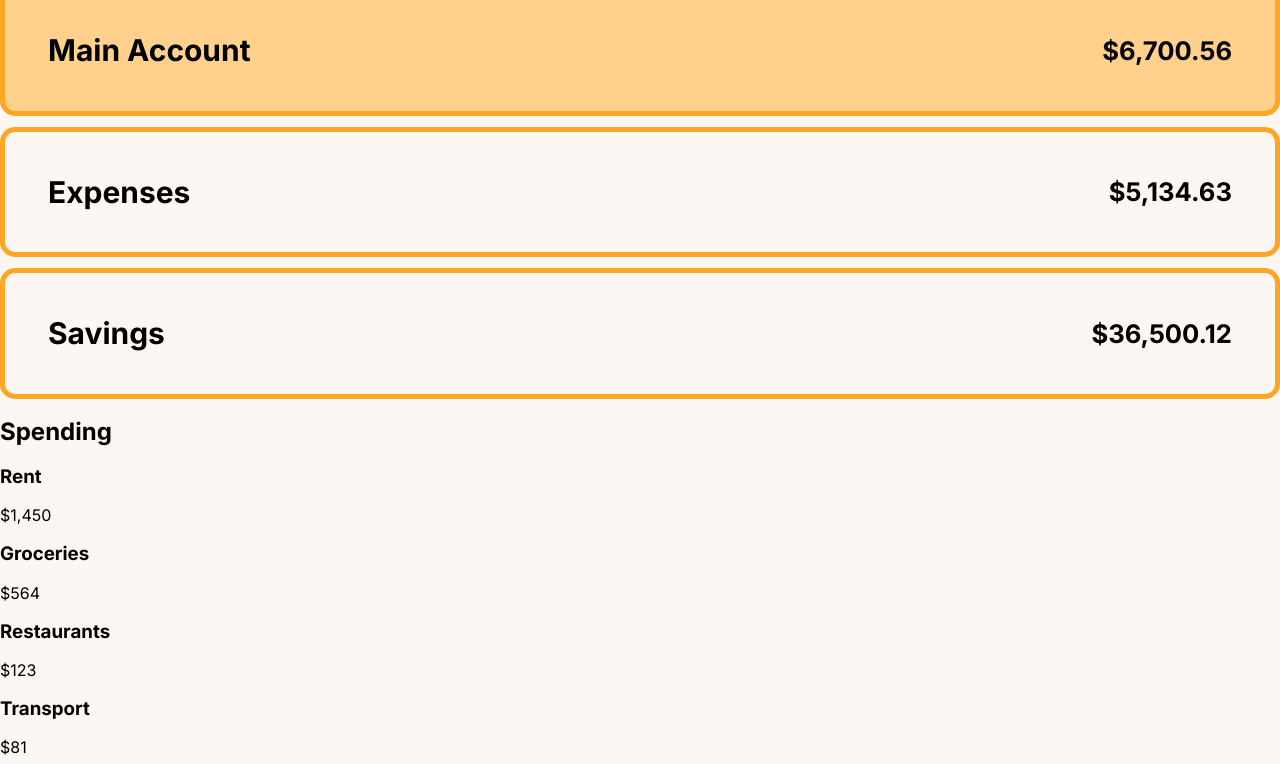
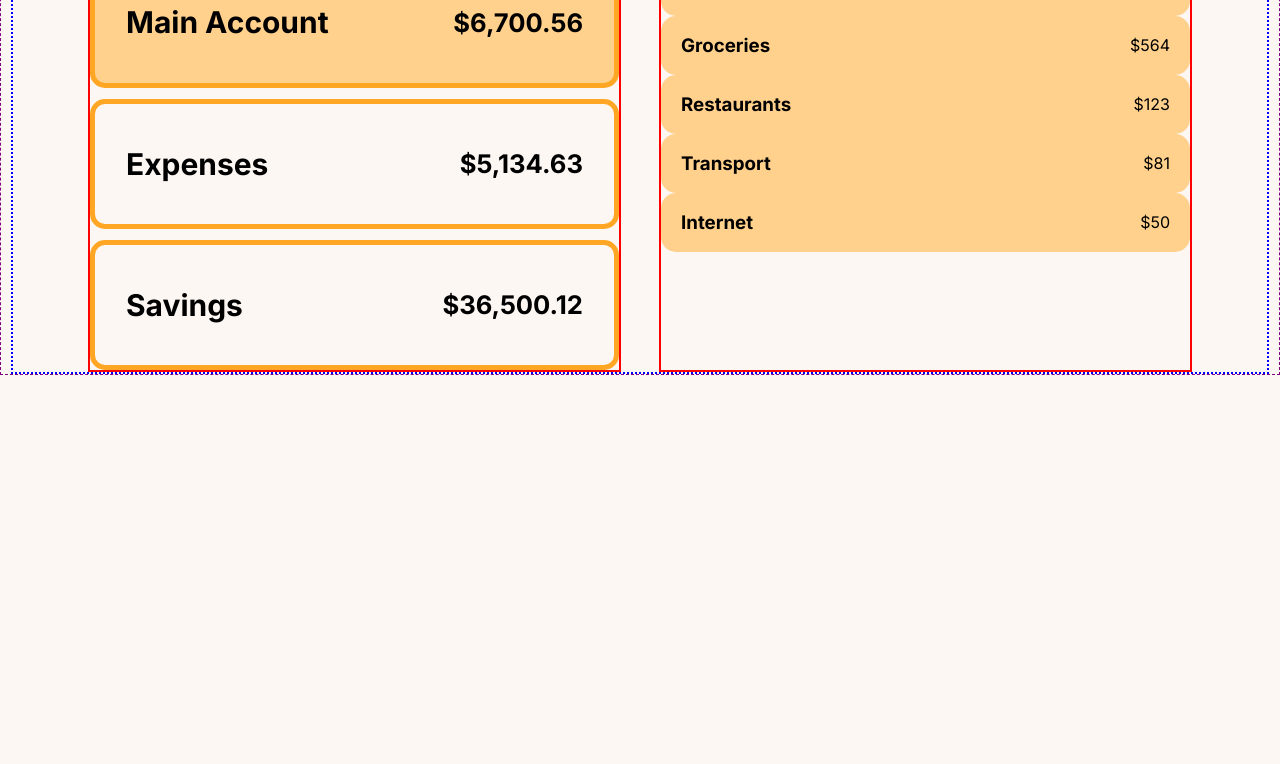
Before and after one commit to jeff-eng/best_bank, a plain HTML site: page index.html in a window 1280 px wide. Shown: the part 453-1217 px from the top of the page. After the commit the page ends 917 px from the top, so only its background shows below. Drawn offline with nearby package versions, Linux system fonts and the light colour scheme; a script that the page names is missing.

Commit message:
Set necessary containers to flexbox.

```diff
--- a/index.css
+++ b/index.css
@@ -121,8 +121,9 @@ main {
     margin: auto;
 }
 
-.accounts__heading {
+.accounts__heading, .spending__heading {
     font-size: 2.5rem;
+    margin: 0;
 }
 
 .account {
@@ -140,7 +141,7 @@ main {
 .account__link {
     display: flex;
     text-decoration: none;
-    padding: 43px;
+    padding: 43px 31px;
     color: var(--text-color);
     justify-content: space-between;
     align-items: center;
@@ -159,9 +160,40 @@ main {
     margin: 0;
 }
 
+/* Spending */
+.spending-container {
+
+}
+
+.spending-category {
+    display: flex;
+    justify-content: space-between;
+    align-items: center;
+    background-color: #FFD18C;
+    border-radius: 15px;
+}
+
+.spending-category__heading {
+    /* border: 2px solid red; */
+    padding-left: 20px;
+}
+
+.spending-category__amount {
+    padding-right: 20px;
+}
+
 /* Utility classes */
-.container {
+.nav-container {
     width: 730px;
+}
+
+.sections-container {
+    display: flex;
+    flex-wrap: wrap;
+    justify-content: center;
+    gap: 38px;
+    border: 2px dotted blue;
+    margin: 0 10px;
 }
 
 .flex-container {
@@ -169,3 +201,13 @@ main {
     flex-direction: column;
     gap: 11px;
 }
+
+.main-content-container {
+    width: 529px;
+    border: 2px solid red;
+    margin: 0;
+}
+
+main {
+    border: 1px dashed purple;
+}
```
